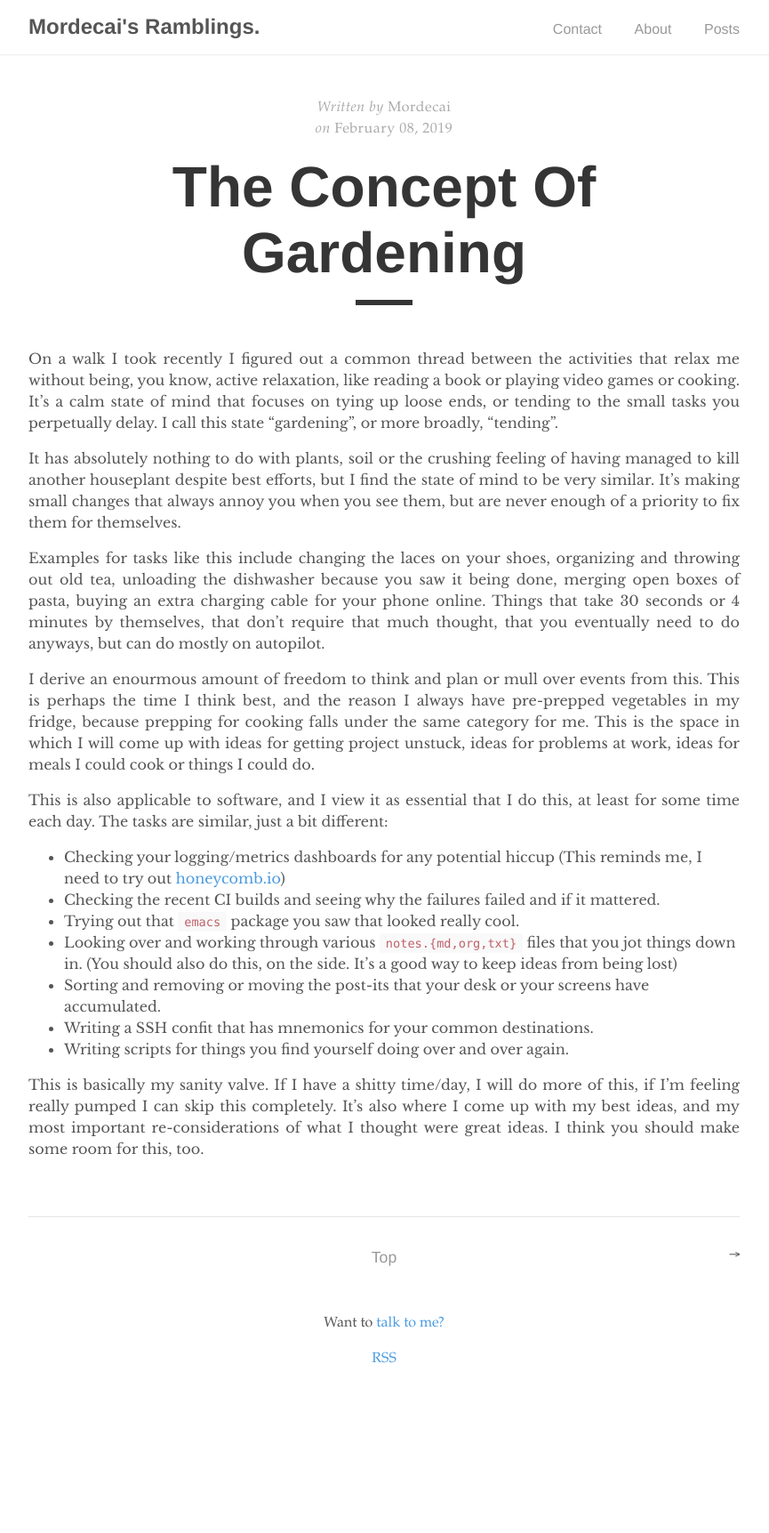
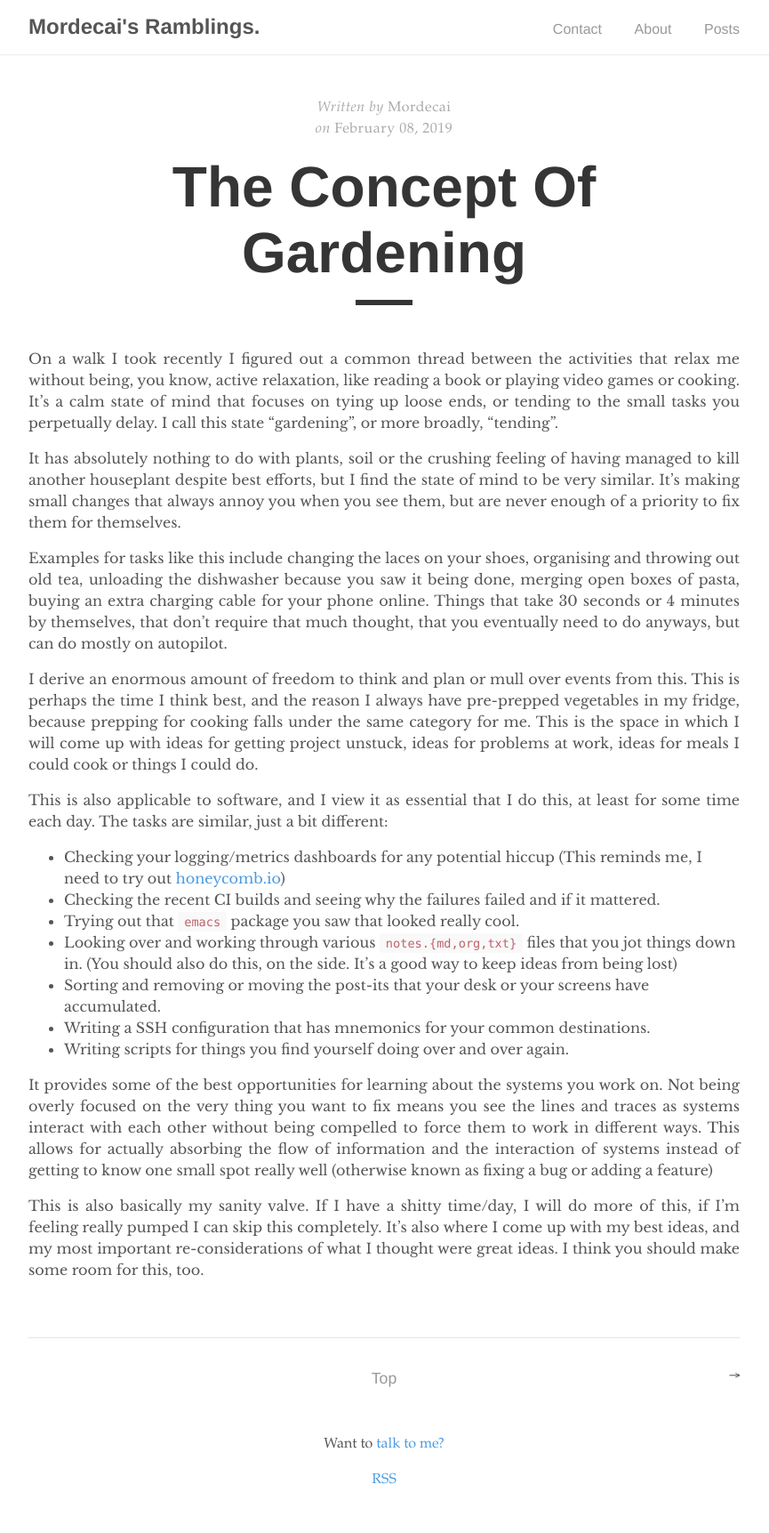
Before and after one commit to MordecaiMalignatus/mordecaimalignatus.github.io, a Jekyll site: the page built from _posts/2019-02-08-the-concept-of-gardening.markdown, in a window 1280 px wide. Shown: the whole page at 89% size, without its empty margins (208-1073 px from the left). Built offline with Jekyll 4.4.1, drawn with Linux system fonts in a browser that asks for light colours; before the commit the page ends 1587 px from its top, so only the background shows below that.

Commit message:
additional paragraph and spelling fixes

```diff
--- a/_posts/2019-02-08-the-concept-of-gardening.markdown
+++ b/_posts/2019-02-08-the-concept-of-gardening.markdown
@@ -18,13 +18,13 @@ you when you see them, but are never enough of a priority to fix them for
 themselves.
 
 Examples for tasks like this include changing the laces on your shoes,
-organizing and throwing out old tea, unloading the dishwasher because you saw it
+organising and throwing out old tea, unloading the dishwasher because you saw it
 being done, merging open boxes of pasta, buying an extra charging cable for your
 phone online. Things that take 30 seconds or 4 minutes by themselves, that don't
 require that much thought, that you eventually need to do anyways, but can do
 mostly on autopilot.
 
-I derive an enourmous amount of freedom to think and plan or mull over events
+I derive an enormous amount of freedom to think and plan or mull over events
 from this. This is perhaps the time I think best, and the reason I always have
 pre-prepped vegetables in my fridge, because prepping for cooking falls under
 the same category for me. This is the space in which I will come up with ideas
@@ -44,11 +44,19 @@ at least for some time each day. The tasks are similar, just a bit different:
   keep ideas from being lost)
 - Sorting and removing or moving the post-its that your desk or your screens
   have accumulated.
-- Writing a SSH confit that has mnemonics for your common destinations.
+- Writing a SSH configuration that has mnemonics for your common destinations.
 - Writing scripts for things you find yourself doing over and over again.
 
-This is basically my sanity valve. If I have a shitty time/day, I will do more
-of this, if I'm feeling really pumped I can skip this completely. It's also
+It provides some of the best opportunities for learning about the systems you
+work on. Not being overly focused on the very thing you want to fix means you
+see the lines and traces as systems interact with each other without being
+compelled to force them to work in different ways. This allows for actually
+absorbing the flow of information and the interaction of systems instead of
+getting to know one small spot really well (otherwise known as fixing a bug or
+adding a feature)
+
+This is also basically my sanity valve. If I have a shitty time/day, I will do
+more of this, if I'm feeling really pumped I can skip this completely. It's also
 where I come up with my best ideas, and my most important re-considerations of
 what I thought were great ideas. I think you should make some room for this,
 too.
```
